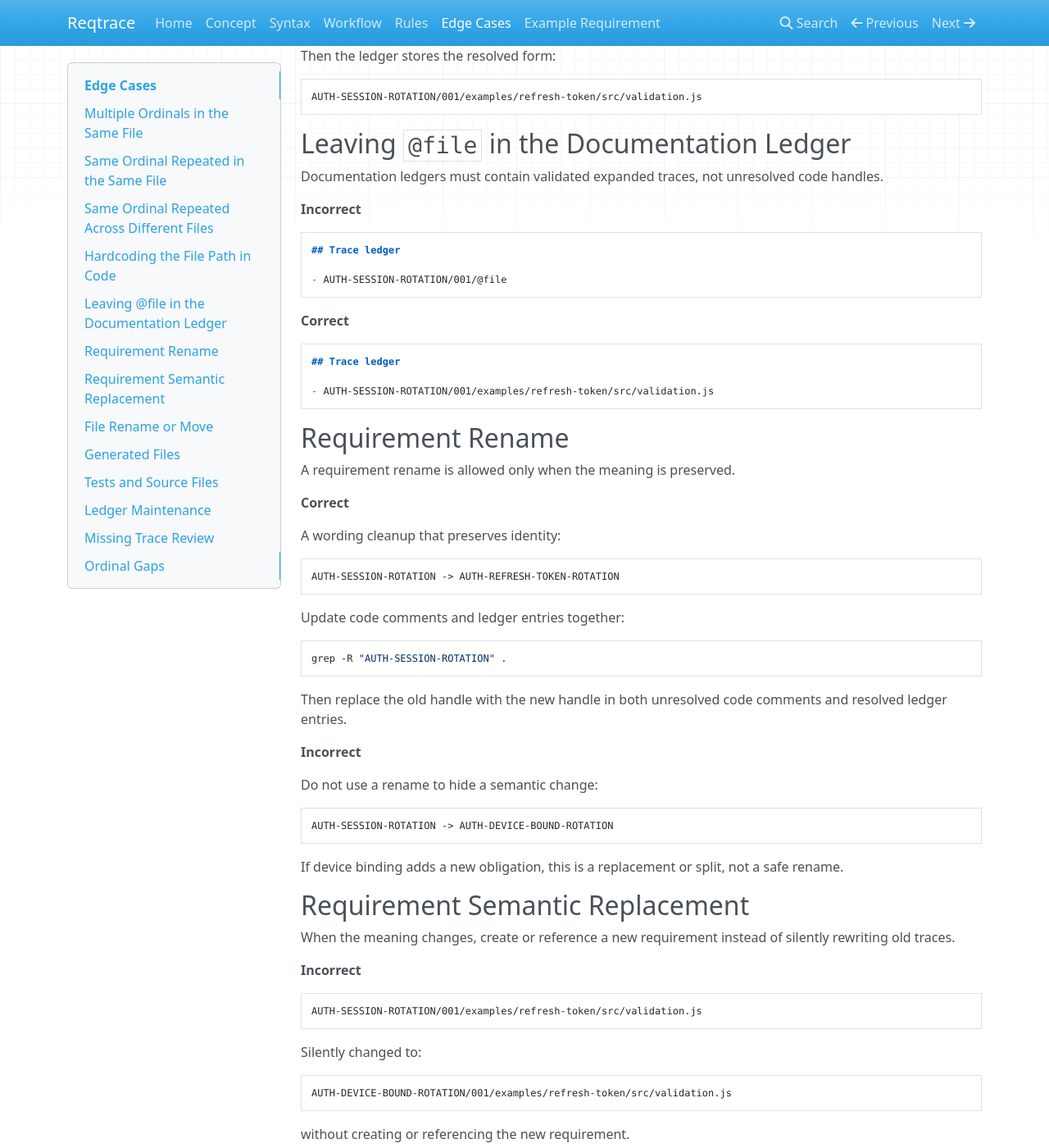
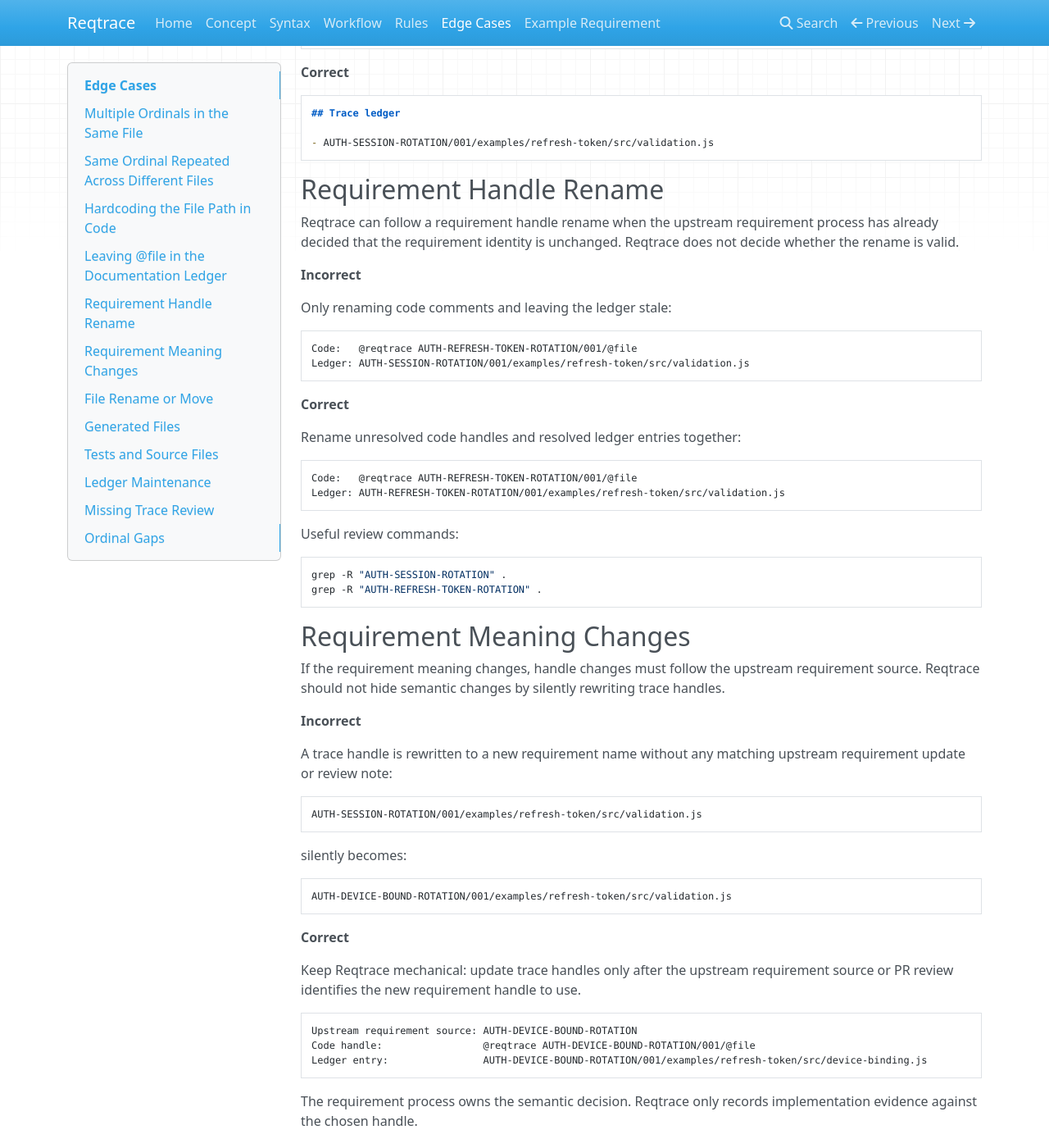
Before and after one commit to paragon-ux/Reqtrace, an MkDocs documentation site: the page built from docs/edge-cases.md, in a window 1280 px wide and 1400 px high, scrolled down 2474 px. Shown: the whole window at 82% size. Built offline with MkDocs 1.6.1, drawn with Linux system fonts in a browser that asks for light colours; nearby versions of some CDN libraries; some of the changed text lies outside the part shown.

Commit message:
Clarify Reqtrace edge cases and remove requirement-governance framing
- Add paired incorrect/correct examples to the first edge case
- Reframe rename and semantic-change sections as upstream requirement decisions
- Clarify that Reqtrace does not define, split, or supersede requirements
- Keep edge cases focused on trace syntax, ledger resolution, and review behavior

````diff
--- a/docs/edge-cases.md
+++ b/docs/edge-cases.md
@@ -1,6 +1,8 @@
 # Edge Cases
 
-This page uses paired **Incorrect** and **Correct** examples so implementers and review agents can classify traces without needing a custom resolver.
+This page shows how to classify Reqtrace handles without using a custom resolver.
+
+Reqtrace does **not** define, rewrite, split, or supersede requirements. The requirement source remains upstream: a spec, ticket, PRD, documentation page, or other requirements process. This page only describes how Reqtrace handles should appear in code and how resolved traces should appear in a trace ledger.
 
 A Reqtrace handle in code is always unresolved:
 
@@ -16,9 +18,29 @@
 
 ## Multiple Ordinals in the Same File
 
-Multiple implementation ordinals may appear in the same file when they identify different implementation evidence.
+A file can contain multiple Reqtrace handles for the same requirement when each handle identifies a different implementation occurrence.
+
+**Incorrect**
+
+Using the same ordinal twice in one file creates a duplicate resolved trace:
+
+```js
+// @reqtrace AUTH-SESSION-ROTATION/001/@file
+function validateRefreshTokenShape(token) {}
+
+// @reqtrace AUTH-SESSION-ROTATION/001/@file
+function validateRefreshTokenOwnership(token, userId) {}
+```
+
+Both comments resolve to the same ledger entry:
+
+```txt
+AUTH-SESSION-ROTATION/001/examples/refresh-token/src/validation.js
+```
 
 **Correct**
+
+Use distinct ordinals for distinct implementation occurrences:
 
 ```js
 // @reqtrace AUTH-SESSION-ROTATION/001/@file
@@ -37,51 +59,9 @@
 
 The file path is the same, but the ordinals are different, so the occurrences remain distinct.
 
-## Same Ordinal Repeated in the Same File
-
-Repeating the same requirement and ordinal in the same file creates a duplicate resolved trace.
-
-**Incorrect**
-
-```js
-// @reqtrace AUTH-SESSION-ROTATION/001/@file
-function validateRefreshTokenShape(token) {}
-
-// @reqtrace AUTH-SESSION-ROTATION/001/@file
-function validateRefreshTokenOwnership(token, userId) {}
-```
-
-Both comments resolve to the same ledger key:
-
-```txt
-AUTH-SESSION-ROTATION/001/examples/refresh-token/src/validation.js
-```
-
-**Correct**
-
-Use one trace near the strongest evidence:
-
-```js
-// @reqtrace AUTH-SESSION-ROTATION/001/@file
-function validateRefreshToken(token, userId) {
-  validateRefreshTokenShape(token);
-  validateRefreshTokenOwnership(token, userId);
-}
-```
-
-Or use separate ordinals when they are separate implementation occurrences:
-
-```js
-// @reqtrace AUTH-SESSION-ROTATION/001/@file
-function validateRefreshTokenShape(token) {}
-
-// @reqtrace AUTH-SESSION-ROTATION/002/@file
-function validateRefreshTokenOwnership(token, userId) {}
-```
-
 ## Same Ordinal Repeated Across Different Files
 
-The same requirement and ordinal should not normally appear in different files. That creates ambiguous implementation evidence for one ordinal.
+The same requirement and ordinal should not normally appear in different files. That makes one ordinal point to competing implementation evidence.
 
 **Incorrect**
 
@@ -90,7 +70,7 @@
 examples/refresh-token/src/rotation.js:   // @reqtrace AUTH-SESSION-ROTATION/001/@file
 ```
 
-Resolved ledger entries would compete for the same ordinal:
+These produce competing resolved traces for the same ordinal:
 
 ```txt
 AUTH-SESSION-ROTATION/001/examples/refresh-token/src/validation.js
@@ -115,7 +95,7 @@
 
 ## Hardcoding the File Path in Code
 
-The code comment must keep `@file` literal. The current file path supplies the expanded location.
+The code comment must keep `@file` literal. The current file path supplies the expanded location during grep/review/validation.
 
 **Incorrect**
 
@@ -131,7 +111,7 @@
 // @reqtrace AUTH-SESSION-ROTATION/001/@file
 ```
 
-Then the ledger stores the resolved form:
+Then the trace ledger stores the resolved form:
 
 ```txt
 AUTH-SESSION-ROTATION/001/examples/refresh-token/src/validation.js
@@ -157,73 +137,64 @@
 - AUTH-SESSION-ROTATION/001/examples/refresh-token/src/validation.js
 ```
 
-## Requirement Rename
+## Requirement Handle Rename
 
-A requirement rename is allowed only when the meaning is preserved.
+Reqtrace can follow a requirement handle rename when the upstream requirement process has already decided that the requirement identity is unchanged. Reqtrace does not decide whether the rename is valid.
+
+**Incorrect**
+
+Only renaming code comments and leaving the ledger stale:
+
+```txt
+Code:   @reqtrace AUTH-REFRESH-TOKEN-ROTATION/001/@file
+Ledger: AUTH-SESSION-ROTATION/001/examples/refresh-token/src/validation.js
+```
 
 **Correct**
 
-A wording cleanup that preserves identity:
+Rename unresolved code handles and resolved ledger entries together:
 
 ```txt
-AUTH-SESSION-ROTATION -> AUTH-REFRESH-TOKEN-ROTATION
+Code:   @reqtrace AUTH-REFRESH-TOKEN-ROTATION/001/@file
+Ledger: AUTH-REFRESH-TOKEN-ROTATION/001/examples/refresh-token/src/validation.js
 ```
 
-Update code comments and ledger entries together:
+Useful review commands:
 
 ```bash
 grep -R "AUTH-SESSION-ROTATION" .
+grep -R "AUTH-REFRESH-TOKEN-ROTATION" .
 ```
 
-Then replace the old handle with the new handle in both unresolved code comments and resolved ledger entries.
+## Requirement Meaning Changes
+
+If the requirement meaning changes, handle changes must follow the upstream requirement source. Reqtrace should not hide semantic changes by silently rewriting trace handles.
 
 **Incorrect**
 
-Do not use a rename to hide a semantic change:
-
-```txt
-AUTH-SESSION-ROTATION -> AUTH-DEVICE-BOUND-ROTATION
-```
-
-If device binding adds a new obligation, this is a replacement or split, not a safe rename.
-
-## Requirement Semantic Replacement
-
-When the meaning changes, create or reference a new requirement instead of silently rewriting old traces.
-
-**Incorrect**
+A trace handle is rewritten to a new requirement name without any matching upstream requirement update or review note:
 
 ```txt
 AUTH-SESSION-ROTATION/001/examples/refresh-token/src/validation.js
 ```
 
-Silently changed to:
+silently becomes:
 
 ```txt
 AUTH-DEVICE-BOUND-ROTATION/001/examples/refresh-token/src/validation.js
 ```
 
-without creating or referencing the new requirement.
-
 **Correct**
 
-Keep the old requirement history understandable and trace the new requirement separately:
+Keep Reqtrace mechanical: update trace handles only after the upstream requirement source or PR review identifies the new requirement handle to use.
 
-```md
-# AUTH-SESSION-ROTATION
-
-Status: superseded by AUTH-DEVICE-BOUND-ROTATION.
+```txt
+Upstream requirement source: AUTH-DEVICE-BOUND-ROTATION
+Code handle:                 @reqtrace AUTH-DEVICE-BOUND-ROTATION/001/@file
+Ledger entry:                AUTH-DEVICE-BOUND-ROTATION/001/examples/refresh-token/src/device-binding.js
 ```
 
-```md
-# AUTH-DEVICE-BOUND-ROTATION
-
-Successful refresh-token exchange must rotate the token and bind the replacement token to the device identity.
-
-## Trace ledger
-
-- AUTH-DEVICE-BOUND-ROTATION/001/examples/refresh-token/src/device-binding.js
-```
+The requirement process owns the semantic decision. Reqtrace only records implementation evidence against the chosen handle.
 
 ## File Rename or Move
 
@@ -307,13 +278,13 @@
 Role is inferred from paths such as:
 
 ```txt
-examples/refresh-token/src/rotation.js        implementation evidence
-examples/refresh-token/tests/rotation.test.js verification evidence
+examples/refresh-token/src/rotation.js         implementation evidence
+examples/refresh-token/tests/rotation.test.js  verification evidence
 ```
 
 ## Ledger Maintenance
 
-Every valid trace must be appended to the requirement's trace ledger or the trace must be removed.
+Every valid trace must be appended to the requirement's trace ledger, or the trace must be removed.
 
 **Incorrect**
 
````
Also changed, not shown: other parts of docs/edge-cases.md (+2 -2 lines).
